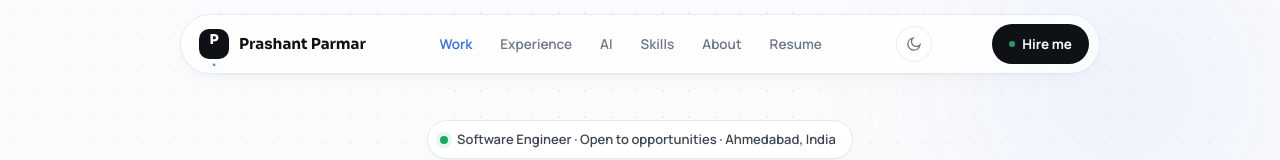
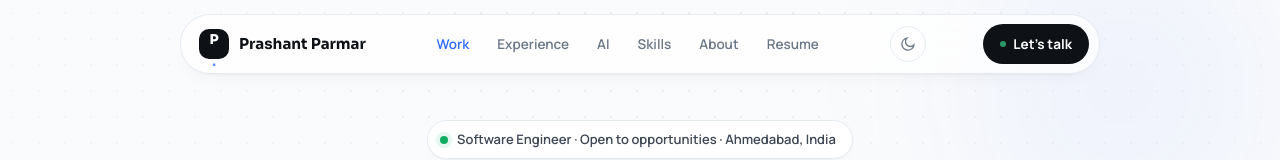
Before and after one commit to parmarprashantsingh883/portfolio-v3, a React (Vite) app: page / in a window 1280 px wide. Shown: the top 160 px of the page. Built offline with nearby package versions, Linux system fonts and the light colour scheme; no server answers.

Commit message:
Nav CTA: 'Hire me' → 'Let's talk' (confident, not desperate)

```diff
--- a/src/components/Nav.tsx
+++ b/src/components/Nav.tsx
@@ -59,7 +59,7 @@ export default function Nav() {
             </svg>
           )}
         </button>
-        <a className="nav-cta" href="#contact"><span className="dot" /> Hire me</a>
+        <a className="nav-cta" href="#contact"><span className="dot" /> Let's talk</a>
         <button
           className="burger"
           aria-label={open ? 'Close menu' : 'Open menu'}
@@ -85,7 +85,7 @@ export default function Nav() {
         <a href="#skills">Skills <span>04</span></a>
         <a href="#about">About <span>05</span></a>
         <a href={RESUME_URL} target="_blank" rel="noopener">Resume <span>PDF</span></a>
-        <a className="mm-cta" href="#contact">● Hire me</a>
+        <a className="mm-cta" href="#contact">● Let's talk</a>
       </nav>
     </header>
   )
```
